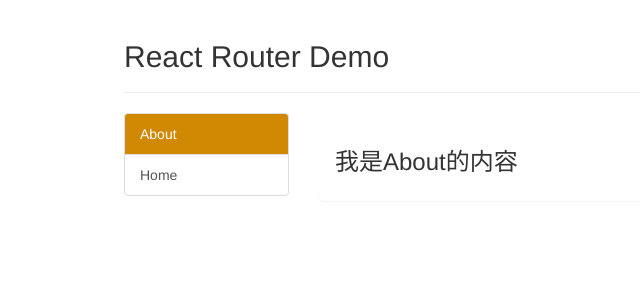
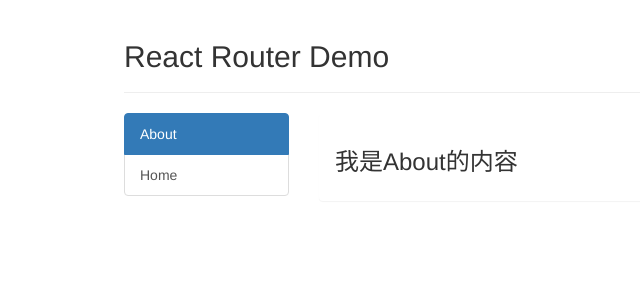
Before and after one commit to LunaChouchou/react_staging, a React (Create React App) app: page /about in a window 1280 px wide. Shown: the top 300 px of the page, without its empty margins (141-781 px from the left). Built offline with nearby package versions, Linux system fonts and the light colour scheme.

Commit message:
src差分確認用_04_src_useRoutes路由表

```diff
--- a/src/App.jsx
+++ b/src/App.jsx
@@ -1,12 +1,23 @@
 import React from 'react'
-import { NavLink, Routes, Route, Navigate } from 'react-router-dom'
-import Home from './pages/Home'
-import About from './pages/About'
+import { NavLink, useRoutes } from 'react-router-dom'
+import routes from './routes'
 
 export default function App() {
-    function computedClassName({isActive}){
-        return isActive ? 'list-group-item atguigu' : 'list-group-item'
-    }
+    const element = useRoutes(routes)
+    // const element = useRoutes([
+    //     {
+    //         path: '/about',
+    //         element: <About/>
+    //     },
+    //     {
+    //         path: '/home',
+    //         element: <Home/>
+    //     },
+    //     {
+    //         path: '/',
+    //         element: <Navigate to="/about"/>
+    //     }
+    // ])
     return (
         <div className="container">
             <div className="row">
@@ -20,19 +31,15 @@ export default function App() {
                         {/* <a className="list-group-item" href="./about.html">About</a>
                         <a className="list-group-item active" href="./home.html">Home</a> */}
                         {/* 路由链接 */}
-                        <NavLink className={computedClassName} to="/about">About</NavLink>
-                        <NavLink className={computedClassName} to="/home">Home</NavLink>
+                        <NavLink className="list-group-item" to="/about">About</NavLink>
+                        <NavLink className="list-group-item" to="/home">Home</NavLink>
                     </div>
                 </div>
                 <div className="col-xs-6">
                     <div className="panel">
                         <div className="panel-body">
                             {/* 注册路由 */}
-                            <Routes>
-                                <Route path="/about" element={<About />} />
-                                <Route path="/home" element={<Home />} />
-                                <Route path="/" element={<Navigate to="/about" />} />
-                            </Routes>
+                            {element}
                         </div>
                     </div>
                 </div>
--- /dev/null
+++ b/src/routes/index.js
@@ -0,0 +1,18 @@
+import About from '../pages/About'
+import Home from '../pages/Home'
+import {Navigate} from 'react-router-dom'
+
+export default [
+    {
+        path: '/about',
+        element: <About/>
+    },
+    {
+        path: '/home',
+        element: <Home/>
+    },
+    {
+        path: '/',
+        element: <Navigate to="/about"/>
+    }
+]
```
